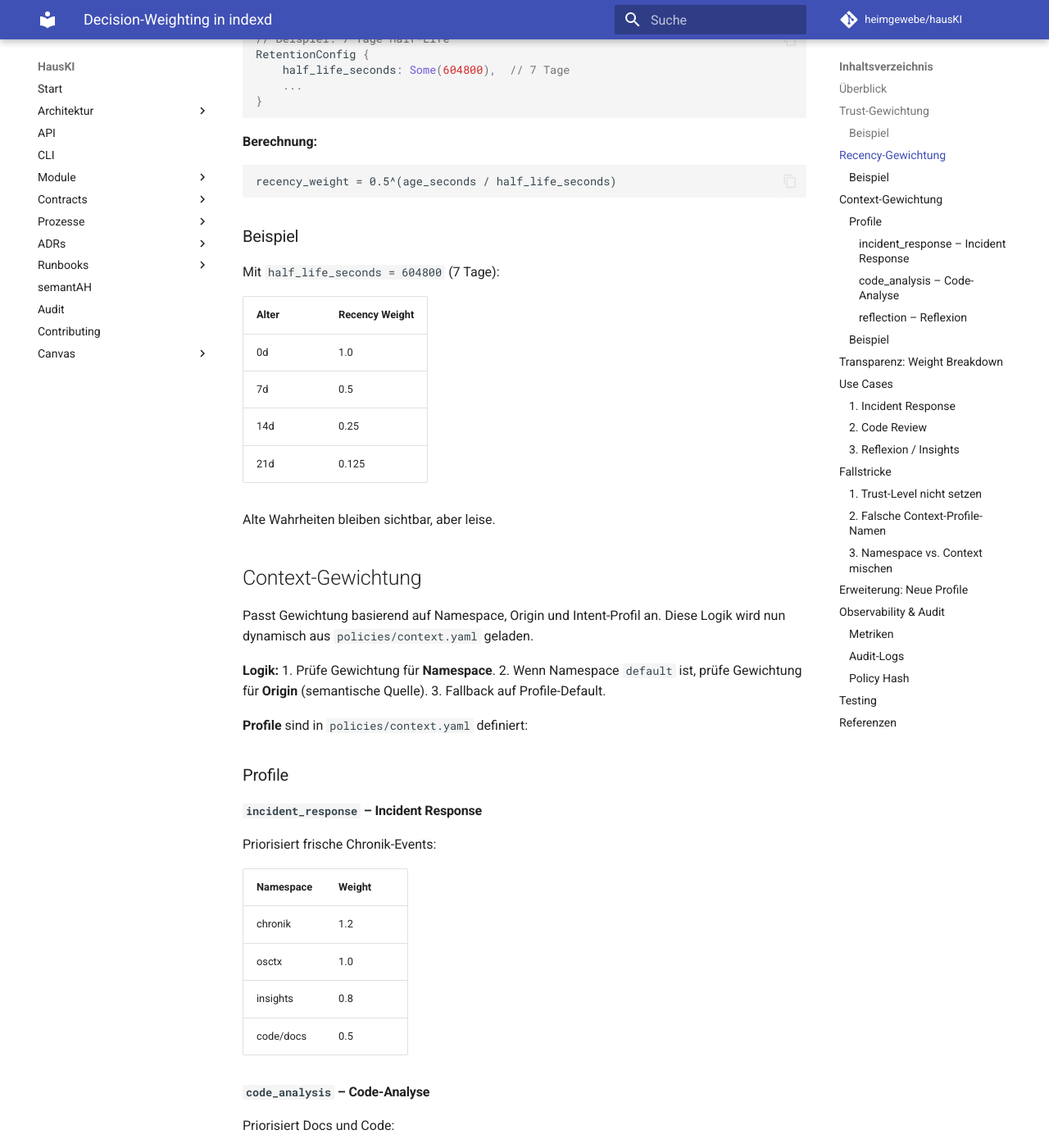
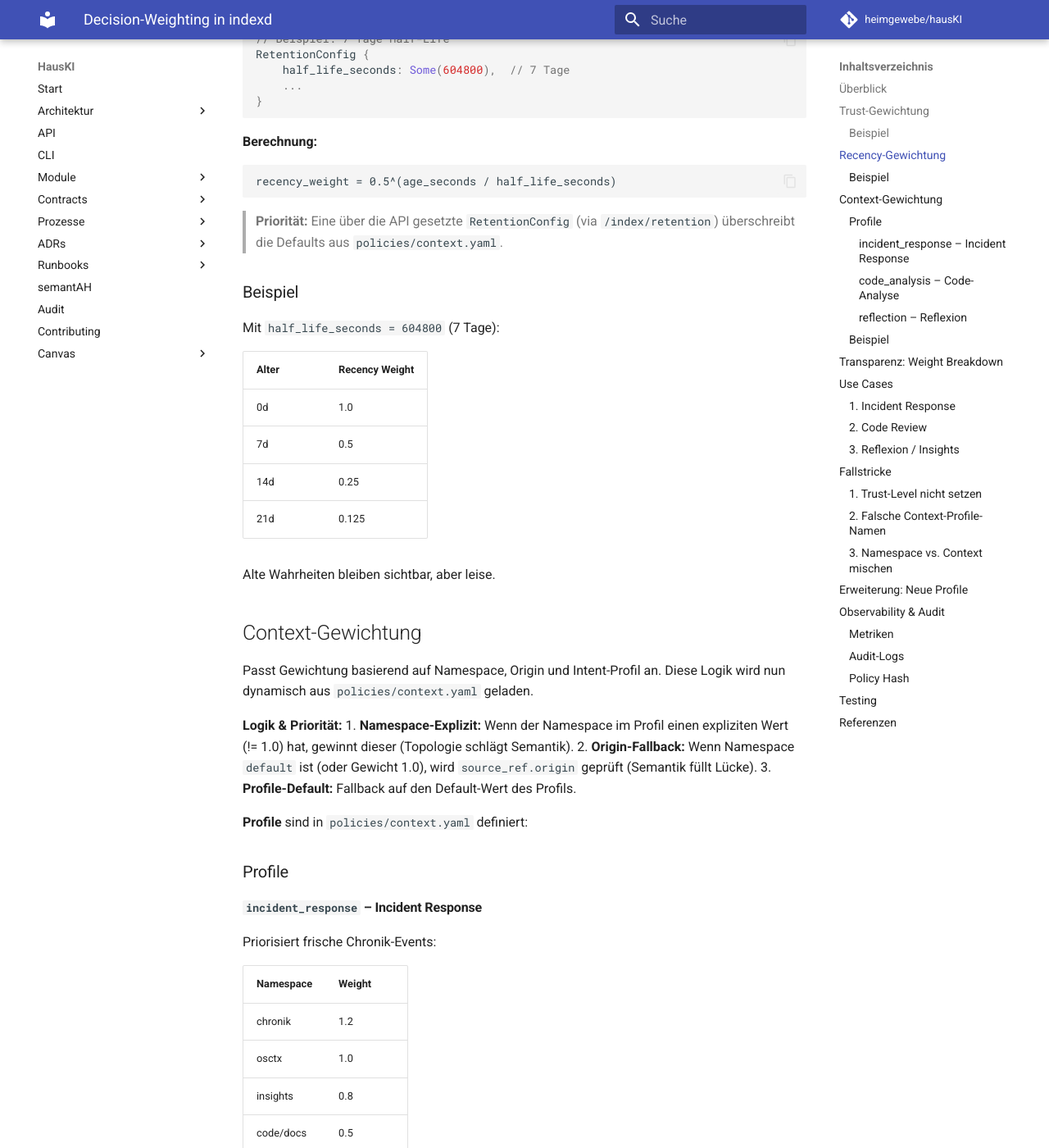
Before and after one commit to heimgewebe/hausKI, an MkDocs documentation site: the page built from docs/decision-weighting.md, in a window 1280 px wide and 1400 px high, scrolled down 1587 px. Shown: the whole window at 82% size. Built offline with MkDocs 1.6.1 and Material for MkDocs 9.7.7, drawn with Linux system fonts in a browser that asks for light colours; comment, search, counter and statistics services are not loaded; some of the changed text lies outside the part shown.

Commit message:
feat(indexd): Implement runtime policy loading with validation and observability
- Load `TrustPolicy` and `ContextPolicy` from YAML files at startup.
- Validate policies (weights > 0, required keys) to prevent unsafe configs.
- Fallback to safe defaults if policy loading fails or validation fails.
- Expose `policy_hash` in `/index/stats` for drift detection.
- Add Prometheus metrics for applied weights and score distribution.
- Update documentation in `docs/decision-weighting.md`.
- Add tests for policy loading, validation, and weighting logic.
- Use `BTreeMap` for policy structs to ensure stable `policy_hash`.
- Set default trust to Medium (0.7) for documents missing `source_ref`.
- Implement context fallback: use origin if namespace is "default".

Fixes #649 (Decision-Weighting Policy Loading)

````diff
--- a/docs/decision-weighting.md
+++ b/docs/decision-weighting.md
@@ -71,6 +71,8 @@ RetentionConfig {
 recency_weight = 0.5^(age_seconds / half_life_seconds)
 ```
 
+> **Priorität:** Eine über die API gesetzte `RetentionConfig` (via `/index/retention`) überschreibt die Defaults aus `policies/context.yaml`.
+
 ### Beispiel
 
 Mit `half_life_seconds = 604800` (7 Tage):
@@ -89,10 +91,10 @@ Alte Wahrheiten bleiben sichtbar, aber leise.
 Passt Gewichtung basierend auf Namespace, Origin und Intent-Profil an.
 Diese Logik wird nun dynamisch aus `policies/context.yaml` geladen.
 
-**Logik:**
-1. Prüfe Gewichtung für **Namespace**.
-2. Wenn Namespace `default` ist, prüfe Gewichtung für **Origin** (semantische Quelle).
-3. Fallback auf Profile-Default.
+**Logik & Priorität:**
+1. **Namespace-Explizit:** Wenn der Namespace im Profil einen expliziten Wert (!= 1.0) hat, gewinnt dieser (Topologie schlägt Semantik).
+2. **Origin-Fallback:** Wenn Namespace `default` ist (oder Gewicht 1.0), wird `source_ref.origin` geprüft (Semantik füllt Lücke).
+3. **Profile-Default:** Fallback auf den Default-Wert des Profils.
 
 **Profile** sind in `policies/context.yaml` definiert:
 
@@ -308,7 +310,7 @@ Decision weighting changed top result query="security update" original_top="doc-
 
 ### Policy Hash
 
-Um sicherzustellen, dass die erwartete Policy aktiv ist, gibt `/index/stats` einen Hash zurück:
+Um Drift zu erkennen, gibt `/index/stats` einen SHA-256 Hash der **effektiv geladenen** Policy-Struktur zurück:
 
 ```json
 {
@@ -316,6 +318,9 @@ Um sicherzustellen, dass die erwartete Policy aktiv ist, gibt `/index/stats` ein
   "policy_hash": "a1b2c3d4..."
 }
 ```
+
+*   Ändert sich der Hash, hat sich die Policy geändert (Datei-Update oder Fallback-Wechsel).
+*   Der Hash ist stabil (sortierte Keys), unabhängig von Restart-Reihenfolge.
 
 ## Testing
 
````
